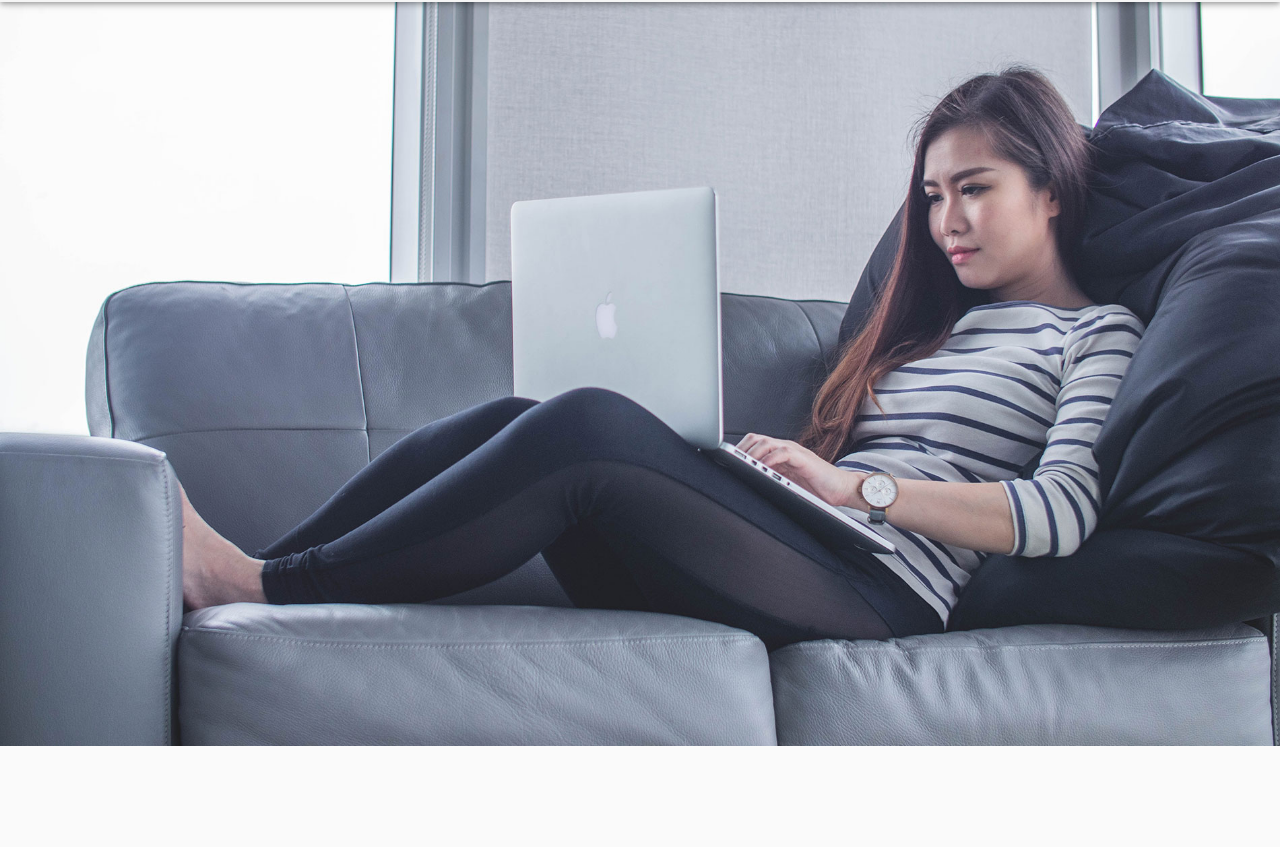
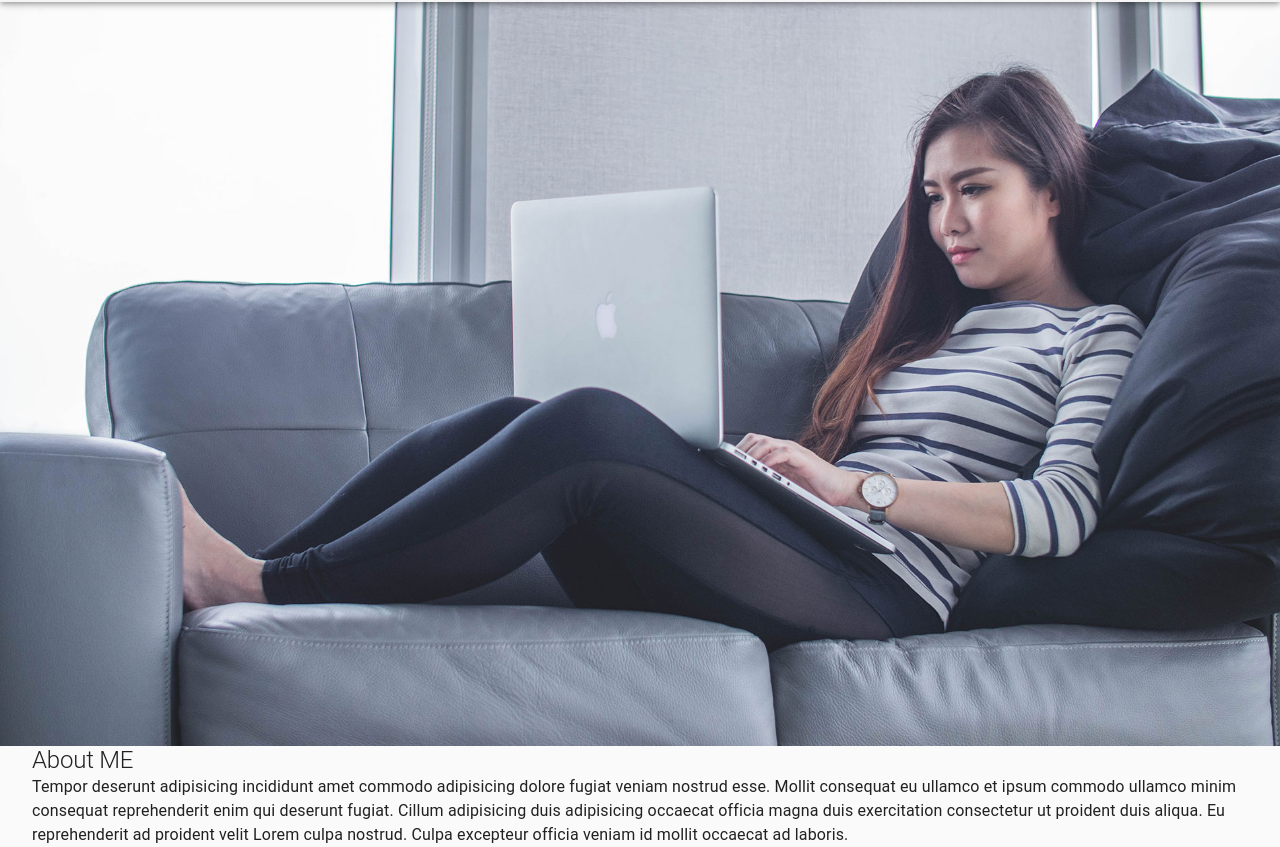
Before and after one commit to saeendamghanian/my-portfolio, a React (Create React App) app: page / in a window 1280 px wide. Shown: the part 118-965 px from the top of the page. Before the commit the page ends 864 px from the top, so only its background shows below. Built offline with nearby package versions, Linux system fonts and the light colour scheme.

Commit message:
Add about section, about me title & body

```diff
--- a/src/App.js
+++ b/src/App.js
@@ -1,13 +1,15 @@
-import React from "react";
-import NavBar from "./Components/NavBar";
-import Home from "./Components/Home";
-import "./App.css";
+import React from 'react';
+import NavBar from './Components/NavBar';
+import Home from './Components/Home';
+import './App.css';
+import About from './Components/About';
 
 function App() {
   return (
-    <div className="App">
+    <div className='App'>
       <NavBar />
       <Home />
+      <About />
     </div>
   );
 }
--- /dev/null
+++ b/src/Components/About/AboutMe.js
@@ -0,0 +1,30 @@
+import React from 'react';
+import { Container, Typography, makeStyles } from '@material-ui/core';
+
+const useStyles = makeStyles(theme => ({
+  aboutMe: {
+    paddingLeft: '2rem',
+  },
+  h2: {
+    fontSize: '1.5rem',
+  },
+}));
+
+const AboutMe = () => {
+  const classes = useStyles();
+
+  return (
+    <Container className={classes.aboutMe}>
+      <Typography variant='h2' className={classes.h2} align='left'>
+        About ME
+      </Typography>
+      <Typography variant='body1' align='left'>
+        Tempor deserunt adipisicing incididunt amet commodo adipisicing dolore fugiat veniam nostrud esse. Mollit consequat eu ullamco et ipsum commodo ullamco
+        minim consequat reprehenderit enim qui deserunt fugiat. Cillum adipisicing duis adipisicing occaecat officia magna duis exercitation consectetur ut
+        proident duis aliqua. Eu reprehenderit ad proident velit Lorem culpa nostrud. Culpa excepteur officia veniam id mollit occaecat ad laboris.
+      </Typography>
+    </Container>
+  );
+};
+
+export default AboutMe;
--- /dev/null
+++ b/src/Components/About/index.js
@@ -0,0 +1,13 @@
+import React from 'react';
+import { Box } from '@material-ui/core';
+import AboutMe from './AboutMe';
+
+const About = () => {
+  return (
+    <Box component='section'>
+      <AboutMe />
+    </Box>
+  );
+};
+
+export default About;
```
